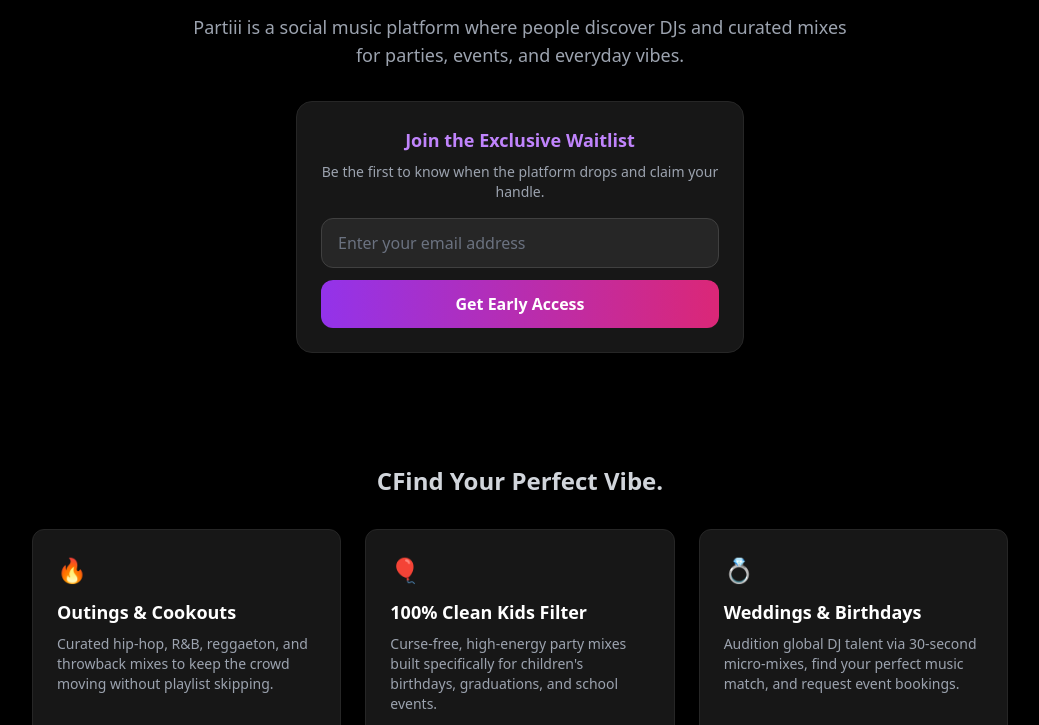
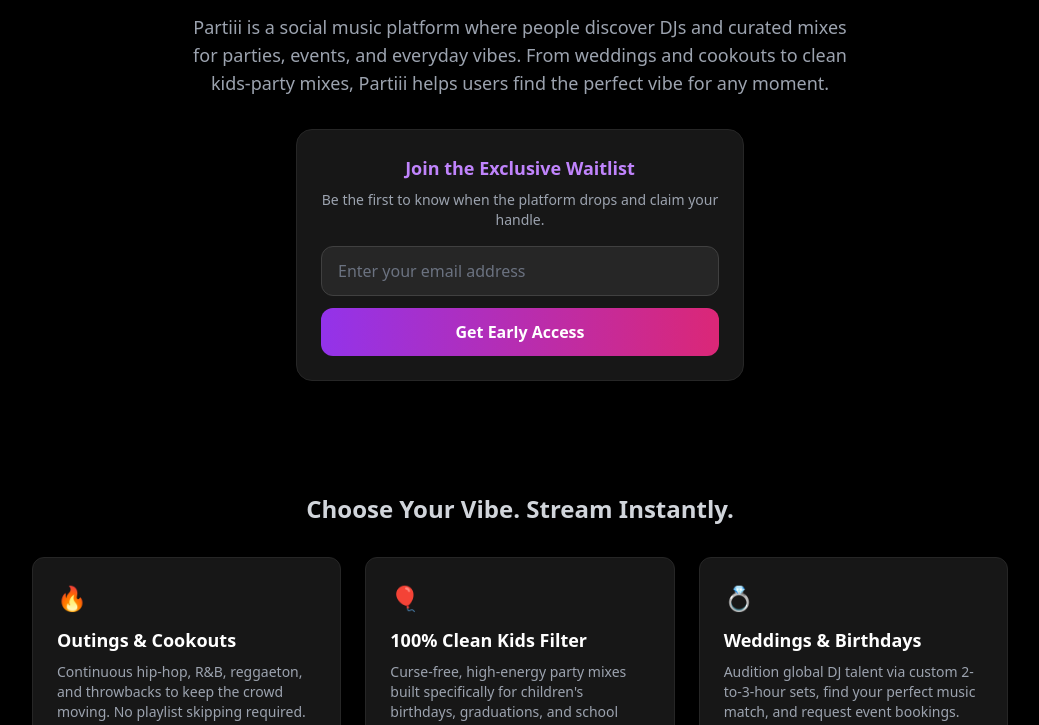
Before and after one commit to thatladytrucker/Partiii, a plain HTML site: page index.html in a window 1280 px wide. Shown: the part 227-952 px from the top of the page, without its empty margins (120-1159 px from the left). Drawn offline with nearby package versions, Linux system fonts and the light colour scheme.

Commit message:
Revise text for platform description and sections
Updated text content for clarity and engagement across multiple sections.

```diff
--- a/index.html
+++ b/index.html
@@ -18,17 +18,21 @@
         </p>
 
         <p class="text-md md:text-lg text-gray-400 max-w-2xl mx-auto mb-8">
-            Partiii is a social music platform where people discover DJs and curated mixes for parties, events, and everyday vibes.
+            Partiii is a social music platform where people discover DJs and curated mixes for parties, events, and everyday vibes. From weddings and cookouts to clean kids-party mixes, Partiii helps users find the perfect vibe for any moment.
         </p>
 
         <div class="max-w-md mx-auto bg-neutral-900 p-6 rounded-2xl border border-neutral-800 shadow-xl">
             <h3 class="text-lg font-bold mb-2 text-purple-400">Join the Exclusive Waitlist</h3>
             <p class="text-sm text-gray-400 mb-4">Be the first to know when the platform drops and claim your handle.</p>
 
-            <form action="#" method="POST" class="flex flex-col gap-3">
+            <script type="text/javascript">var submitted=false;</script>
+            <iframe name="hidden_iframe" id="hidden_iframe" style="display:none;" onload="if(submitted) { alert('You are on the list! Welcome to Partiii.'); window.location.reload(); }"></iframe>
+
+            <form action="https://docs.google.com/forms/d/e/1FAIpQLSfPvLKNKzpfqxU1hQLfT2T-nyp8_wwhj6EEdOJrEEjn2_ymwQ/formResponse" method="POST" target="hidden_iframe" onsubmit="submitted=true;" class="flex flex-col gap-3">
+
                 <input
                     type="email"
-                    name="email"
+                    name="entry.857393447"
                     required
                     placeholder="Enter your email address"
                     class="px-4 py-3 bg-neutral-800 border border-neutral-700 rounded-xl text-white placeholder-gray-500 focus:outline-none focus:border-purple-500"
@@ -44,13 +48,13 @@
     </section>
 
     <section class="max-w-5xl mx-auto px-6 py-12">
-        <h2 class="text-2xl font-bold text-center mb-8 text-gray-300">CFind Your Perfect Vibe.</h2>
+        <h2 class="text-2xl font-bold text-center mb-8 text-gray-300">Choose Your Vibe. Stream Instantly.</h2>
 
         <div class="grid grid-cols-1 md:grid-cols-3 gap-6">
             <div class="bg-neutral-900 p-6 rounded-xl border border-neutral-800">
                 <div class="text-purple-500 text-2xl mb-3">🔥</div>
                 <h4 class="text-lg font-bold mb-2">Outings & Cookouts</h4>
-                <p class="text-sm text-gray-400">Curated hip-hop, R&B, reggaeton, and throwback mixes to keep the crowd moving without playlist skipping.</p>
+                <p class="text-sm text-gray-400">Continuous hip-hop, R&B, reggaeton, and throwbacks to keep the crowd moving. No playlist skipping required.</p>
             </div>
 
             <div class="bg-neutral-900 p-6 rounded-xl border border-neutral-800">
@@ -62,7 +66,7 @@
             <div class="bg-neutral-900 p-6 rounded-xl border border-neutral-800">
                 <div class="text-blue-500 text-2xl mb-3">💍</div>
                 <h4 class="text-lg font-bold mb-2">Weddings & Birthdays</h4>
-                <p class="text-sm text-gray-400">Audition global DJ talent via 30-second micro-mixes, find your perfect music match, and request event bookings.</p>
+                <p class="text-sm text-gray-400">Audition global DJ talent via custom 2-to-3-hour sets, find your perfect music match, and request event bookings.</p>
             </div>
         </div>
     </section>
```
